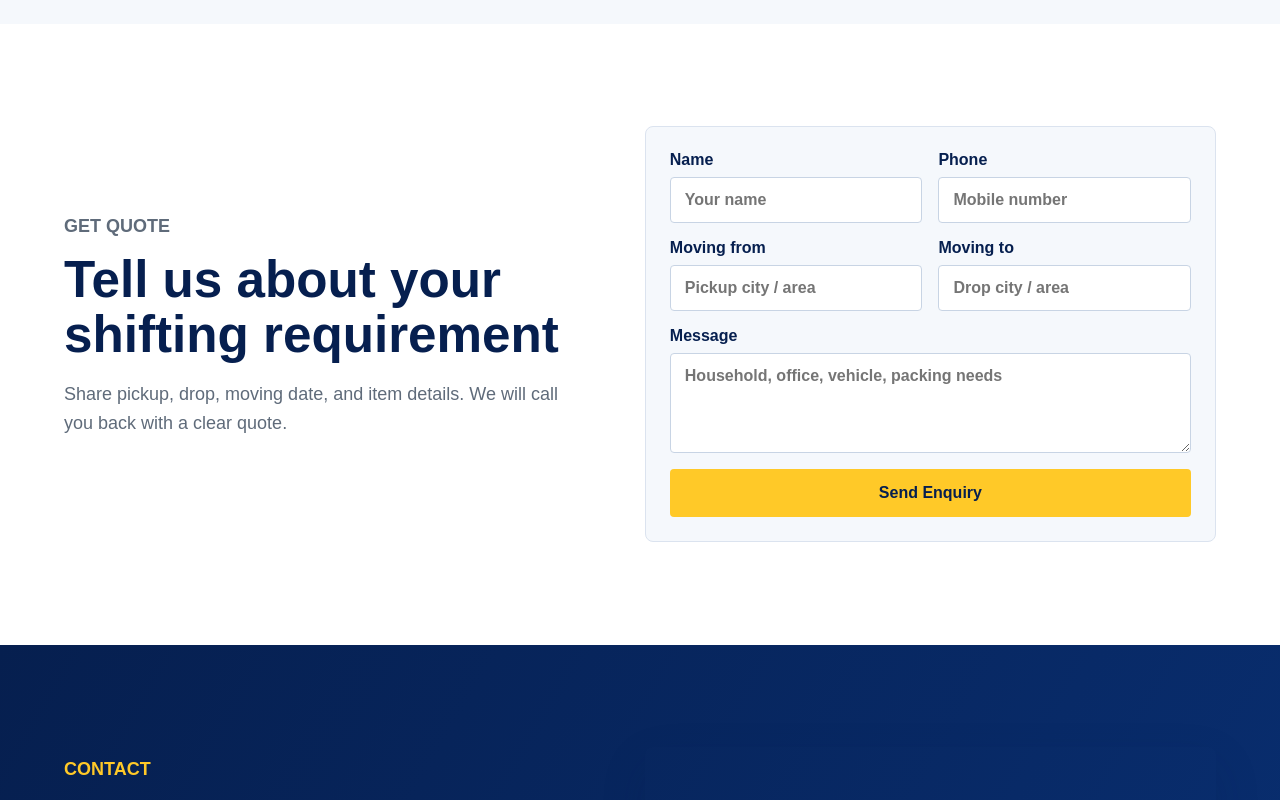
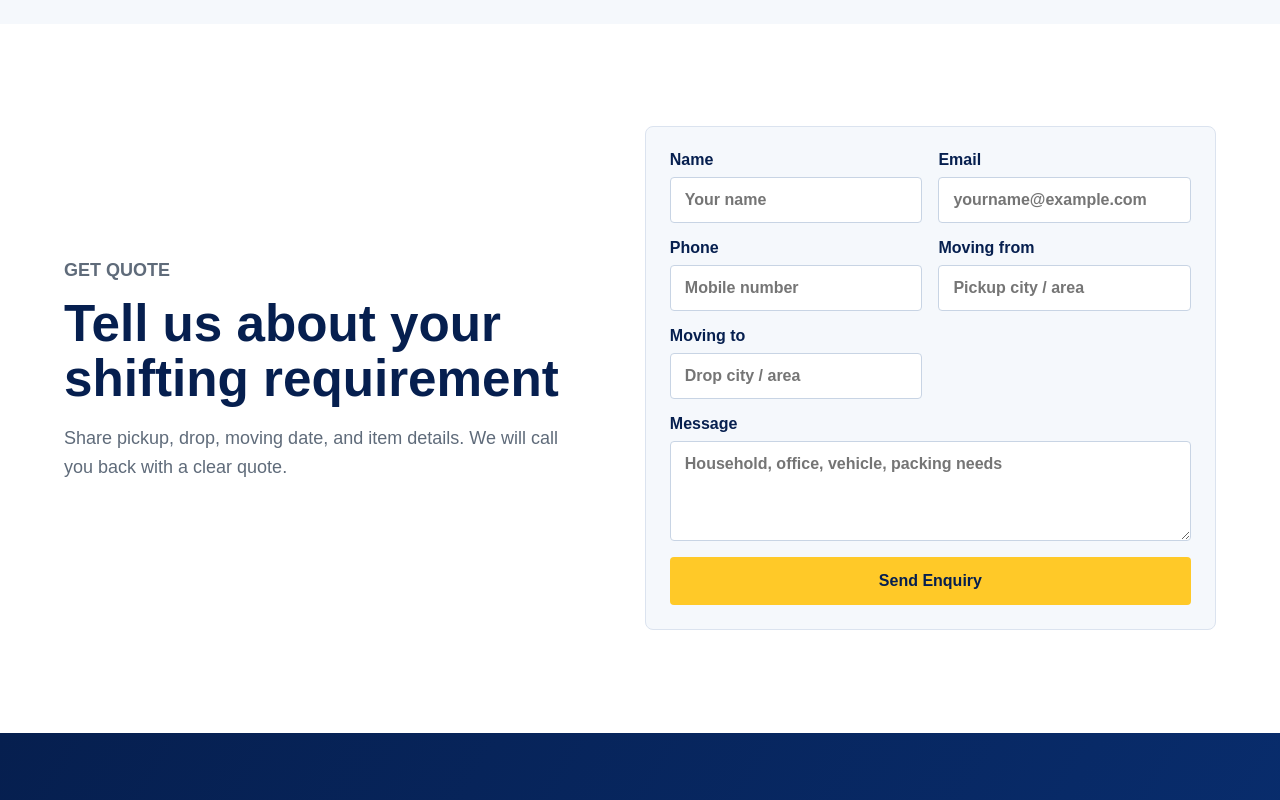
Before and after one commit to ShubhamDev021/bhatnagar-packers-movers, an Angular app: page / in a window 1280 px wide. Shown: the part 4260-5060 px from the top of the page. Built offline with nearby package versions, Linux system fonts and the light colour scheme; grey boxes are pictures that could not be loaded.

Commit message:
Capturing leads on Netlify and added a Thank you page

```diff
--- /dev/null
+++ b/public/thank-you.html
@@ -0,0 +1,80 @@
+<!doctype html>
+<html lang="en-IN">
+<head>
+  <meta charset="utf-8">
+  <meta name="viewport" content="width=device-width, initial-scale=1">
+  <meta name="robots" content="noindex, follow">
+  <title>Thank You | Bhatnagar Packers & Movers</title>
+  <link rel="icon" type="image/svg+xml" href="/favicon.svg">
+  <style>
+    :root {
+      --navy: #061f4f;
+      --orange: #ff6b00;
+      --yellow: #ffc928;
+      --white: #ffffff;
+    }
+
+    * {
+      box-sizing: border-box;
+    }
+
+    body {
+      display: grid;
+      min-height: 100vh;
+      margin: 0;
+      place-items: center;
+      color: var(--white);
+      background: linear-gradient(135deg, var(--navy), #092f72);
+      font-family: Arial, Helvetica, sans-serif;
+    }
+
+    main {
+      width: min(92vw, 640px);
+      padding: 36px;
+      border: 1px solid rgba(255, 255, 255, 0.2);
+      border-radius: 8px;
+      background: rgba(255, 255, 255, 0.08);
+      text-align: center;
+    }
+
+    img {
+      width: 120px;
+      height: 80px;
+      object-fit: cover;
+      object-position: 50% 28%;
+      margin: 0 auto 24px;
+      border-radius: 4px;
+    }
+
+    h1 {
+      margin: 0 0 14px;
+      color: var(--yellow);
+      font-size: clamp(32px, 6vw, 52px);
+    }
+
+    p {
+      margin: 0 0 26px;
+      line-height: 1.6;
+      font-size: 18px;
+    }
+
+    a {
+      display: inline-flex;
+      padding: 13px 22px;
+      color: var(--navy);
+      background: var(--yellow);
+      border-radius: 4px;
+      font-weight: 900;
+      text-decoration: none;
+    }
+  </style>
+</head>
+<body>
+  <main>
+    <img src="/packers-movers-logo.png" alt="Bhatnagar Packers and Movers logo">
+    <h1>Thank you</h1>
+    <p>Your quote request has been submitted. Our team will contact you shortly.</p>
+    <a href="/">Back to website</a>
+  </main>
+</body>
+</html>
--- a/src/app/components/quote-section/quote-section.component.html
+++ b/src/app/components/quote-section/quote-section.component.html
@@ -7,10 +7,26 @@
     </p>
   </div>
 
-  <form class="quote-form" [action]="'mailto:' + email" method="post" enctype="text/plain">
+  <form
+    class="quote-form"
+    name="quote-request"
+    method="post"
+    action="/thank-you.html"
+    data-netlify="true"
+    netlify-honeypot="bot-field"
+  >
+    <input type="hidden" name="form-name" value="quote-request" />
+    <label class="netlify-hidden">
+      Do not fill this field
+      <input name="bot-field" autocomplete="off" tabindex="-1" />
+    </label>
     <label>
       Name
       <input name="name" type="text" placeholder="Your name" required />
+    </label>
+    <label>
+      Email
+      <input name="email" type="email" placeholder="yourname@example.com" required />
     </label>
     <label>
       Phone
--- a/src/app/components/quote-section/quote-section.component.ts
+++ b/src/app/components/quote-section/quote-section.component.ts
@@ -1,11 +1,8 @@
 import { Component } from '@angular/core';
-import { businessInfo } from '../../data/business-info';
 
 @Component({
   selector: 'app-quote-section',
   imports: [],
   templateUrl: './quote-section.component.html',
 })
-export class QuoteSectionComponent {
-  readonly email = businessInfo.email;
-}
+export class QuoteSectionComponent {}
--- a/src/styles.css
+++ b/src/styles.css
@@ -379,6 +379,10 @@ h3 {
   border-radius: 8px;
 }
 
+.netlify-hidden {
+  display: none;
+}
+
 label {
   display: grid;
   gap: 8px;
```
Also changed, not shown: 1 other file (tests, documents, lock files or other folders).
